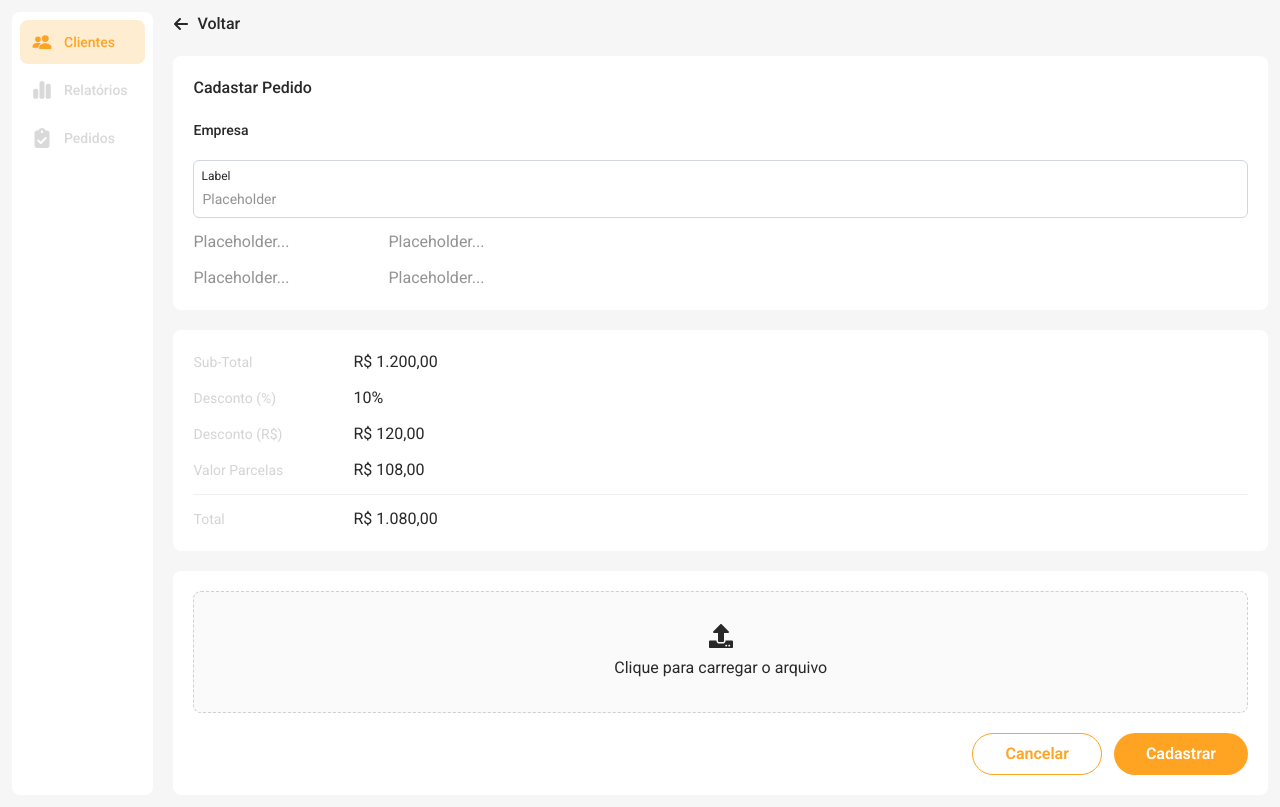
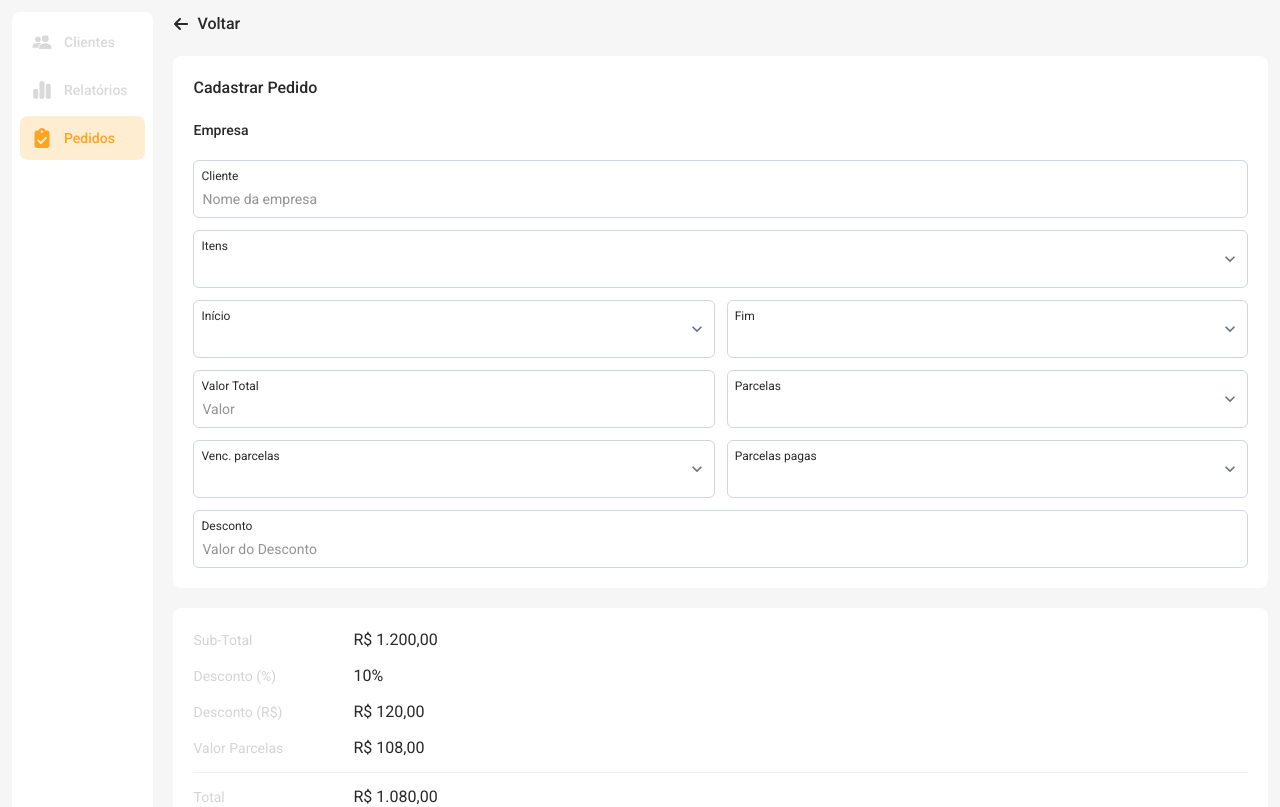
Before and after one commit to MPCGomes/propabanda-financial-tracker, a React (Vite) app in the folder frontend/: page /order/register in a window 1280 px wide. Shown: the top 807 px of the page. Built offline with nearby package versions, Linux system fonts and the light colour scheme.

Commit message:
add correct inputs

```diff
--- a/frontend/src/pages/ClientEdit.tsx
+++ b/frontend/src/pages/ClientEdit.tsx
@@ -1,6 +1,7 @@
 import Button from "../components/Button";
 import GoBack from "../components/GoBack";
 import Header from "../components/Header";
+import InputText from "../components/InputText";
 
 type ClientEditProps = {
   title: string;
@@ -21,40 +22,46 @@ export default function ClientEdit({ title }: ClientEditProps) {
 
         {/* Content */}
         <div className="flex flex-col gap-5 w-full p-4 pb-[100px] lg:p-0 lg:pb-0">
-            {/* Adicionar o ID do cliente */}
-          <GoBack link={"#"} />
+          {/* Adicionar o ID do cliente */}
+          <GoBack link={"/clients"} />
           <div className="flex flex-col p-5 gap-5 rounded-lg bg-white text-[#282828]">
-            <p className="text-base font-medium">Editar Cliente</p>
+            <p className="text-base font-medium">Cadastar Cliente</p>
             <div className="flex flex-col gap-5">
               <p className="text-sm font-medium">Empresa</p>
               <div className="flex flex-col gap-3">
-                <input type="text" placeholder="Placeholder..." />
-                <input type="text" placeholder="Placeholder..." />
+                <InputText label={"Nome"} placeholder={"Nome da empresa"} />
+                <InputText label={"CNPJ"} placeholder={"CNPJ"} />
               </div>
             </div>
           </div>
           <div className="flex flex-col p-5 gap-5 rounded-lg bg-white text-[#282828]">
             <p className="text-sm font-medium">Representante</p>
             <div className="flex flex-col gap-3">
-              <input type="text" placeholder="Placeholder..." />
-              <input type="text" placeholder="Placeholder..." />
-              <input type="text" placeholder="Placeholder..." />
+              <InputText label={"Nome"} placeholder={"Nome do representante"} />
+              <InputText
+                label={"Telefone"}
+                placeholder={"Telefone do representante"}
+              />
+              <InputText
+                label={"E-mail"}
+                placeholder={"E-mail do representante"}
+              />
             </div>
           </div>
           <div className="flex flex-col p-5 gap-5 rounded-lg bg-white text-[#282828]">
             <p className="text-sm font-medium">Endereço</p>
             <div className="flex flex-col gap-3">
-              <input type="text" placeholder="Placeholder..." />
+              <InputText label={"CEP"} placeholder={"CEP"} />
               <div className="flex gap-3">
-                <input type="text" placeholder="Placeholder..." />
-                <input type="text" placeholder="Placeholder..." />
+                <InputText label={"CNPJ"} placeholder={"CNPJ"} />
+                <InputText label={"CNPJ"} placeholder={"CNPJ"} />
               </div>
-              <input type="text" placeholder="Placeholder..." />
+              <InputText label={"Rua/Avenida"} placeholder={"Rua/Avenida"} />
               <div className="flex gap-3">
-                <input type="text" placeholder="Placeholder..." />
-                <input type="text" placeholder="Placeholder..." />
+                <InputText label={"Número"} placeholder={"Número"} />
+                <InputText label={"Complemento"} placeholder={"Complemento"} />
               </div>
-              <input type="text" placeholder="Placeholder..." />
+              <InputText label={"Referência"} placeholder={"Referência"} />
             </div>
 
             {/* Botões */}
--- a/frontend/src/pages/ClientRegister.tsx
+++ b/frontend/src/pages/ClientRegister.tsx
@@ -1,10 +1,23 @@
 import Button from "../components/Button";
 import GoBack from "../components/GoBack";
 import Header from "../components/Header";
+import InputSelect from "../components/InputSelect";
+import InputText from "../components/InputText";
 
 type ClientRegisterProps = {
   title: string;
 };
+
+const estados = [
+  { value: "sp", label: "São Paulo" },
+  { value: "RJ", label: "Rio de Janeiro" },
+];
+
+const cidades = [
+  { value: "caragua", label: "Caraguatatuba" },
+  { value: "jacarei", label: "Jacareí" },
+  { value: "sjc", label: "São José dos Campos" },
+];
 
 export default function ClientRegister({ title }: ClientRegisterProps) {
   return (
@@ -23,37 +36,43 @@ export default function ClientRegister({ title }: ClientRegisterProps) {
         <div className="flex flex-col gap-5 w-full p-4 pb-[100px] lg:p-0 lg:pb-0">
           <GoBack link={"/clients"} />
           <div className="flex flex-col p-5 gap-5 rounded-lg bg-white text-[#282828]">
-            <p className="text-base font-medium">Cadastar Cliente</p>
+            <p className="text-base font-medium">Cadastrar Cliente</p>
             <div className="flex flex-col gap-5">
               <p className="text-sm font-medium">Empresa</p>
               <div className="flex flex-col gap-3">
-                <input type="text" placeholder="Placeholder..." />
-                <input type="text" placeholder="Placeholder..." />
+                <InputText label={"Nome"} placeholder={"Nome da empresa"} />
+                <InputText label={"CNPJ"} placeholder={"CNPJ"} />
               </div>
             </div>
           </div>
           <div className="flex flex-col p-5 gap-5 rounded-lg bg-white text-[#282828]">
             <p className="text-sm font-medium">Representante</p>
             <div className="flex flex-col gap-3">
-              <input type="text" placeholder="Placeholder..." />
-              <input type="text" placeholder="Placeholder..." />
-              <input type="text" placeholder="Placeholder..." />
+              <InputText label={"Nome"} placeholder={"Nome do representante"} />
+              <InputText
+                label={"Telefone"}
+                placeholder={"Telefone do representante"}
+              />
+              <InputText
+                label={"E-mail"}
+                placeholder={"E-mail do representante"}
+              />
             </div>
           </div>
           <div className="flex flex-col p-5 gap-5 rounded-lg bg-white text-[#282828]">
             <p className="text-sm font-medium">Endereço</p>
             <div className="flex flex-col gap-3">
-              <input type="text" placeholder="Placeholder..." />
+              <InputText label={"CEP"} placeholder={"CEP"} />
               <div className="flex gap-3">
-                <input type="text" placeholder="Placeholder..." />
-                <input type="text" placeholder="Placeholder..." />
+                <InputSelect label={"Cidade"} id={""} options={cidades} />
+                <InputSelect label={"Estado"} id={""} options={estados} />
               </div>
-              <input type="text" placeholder="Placeholder..." />
+              <InputText label={"Rua/Avenida"} placeholder={"Rua/Avenida"} />
               <div className="flex gap-3">
-                <input type="text" placeholder="Placeholder..." />
-                <input type="text" placeholder="Placeholder..." />
+                <InputText label={"Número"} placeholder={"Número"} />
+                <InputText label={"Complemento"} placeholder={"Complemento"} />
               </div>
-              <input type="text" placeholder="Placeholder..." />
+              <InputText label={"Referência"} placeholder={"Referência"} />
             </div>
 
             {/* Botões */}
--- a/frontend/src/pages/OrderRegister.tsx
+++ b/frontend/src/pages/OrderRegister.tsx
@@ -5,10 +5,16 @@ import Info from "../components/Info";
 
 import { FaUpload } from "react-icons/fa";
 import InputText from "../components/InputText";
+import InputSelect from "../components/InputSelect";
 
 type OrderRegisterProps = {
   title: string;
 };
+
+const opcoes = [
+  { value: "valor1", label: "01" },
+  { value: "valor2", label: "02" },
+];
 
 export default function OrderRegister({ title }: OrderRegisterProps) {
   return (
@@ -20,26 +26,43 @@ export default function OrderRegister({ title }: OrderRegisterProps) {
             flex justify-center p-1
             lg:static lg:w-40 lg:flex lg:flex-col lg:justify-start lg:p-2"
         >
-          <Header clients="active" />
+          <Header orders="active" />
         </div>
 
         {/* Content */}
         <div className="flex flex-col gap-5 w-full p-4 pb-[100px] lg:p-0 lg:pb-0">
           <GoBack link={"/orders"} />
           <div className="flex flex-col p-5 gap-5 rounded-lg bg-white text-[#282828]">
-            <p className="text-base font-medium">Cadastar Pedido</p>
+            <p className="text-base font-medium">Cadastrar Pedido</p>
             <div className="flex flex-col gap-5">
               <p className="text-sm font-medium">Empresa</p>
               <div className="flex flex-col gap-3">
-                <InputText label={"Label"} placeholder={"Placeholder"} />
+                <InputText label={"Cliente"} placeholder={"Nome da empresa"} />
+                  <InputSelect label={"Itens"} id={""} options={opcoes} />
                 <div className="flex gap-3">
-                  <input type="text" placeholder="Placeholder..." />
-                  <input type="text" placeholder="Placeholder..." />
+                  <InputSelect label={"Início"} id={""} options={opcoes} />
+                  <InputSelect label={"Fim"} id={""} options={opcoes} />
                 </div>
                 <div className="flex gap-3">
-                  <input type="text" placeholder="Placeholder..." />
-                  <input type="text" placeholder="Placeholder..." />
+                  <InputText label={"Valor Total"} placeholder={"Valor"} />
+                  <InputSelect label={"Parcelas"} id={""} options={opcoes} />
                 </div>
+                <div className="flex gap-3">
+                  <InputSelect
+                    label={"Venc. parcelas"}
+                    id={""}
+                    options={opcoes}
+                  />
+                  <InputSelect
+                    label={"Parcelas pagas"}
+                    id={""}
+                    options={opcoes}
+                  />
+                </div>
+                <InputText
+                  label={"Desconto"}
+                  placeholder={"Valor do Desconto"}
+                />
               </div>
             </div>
           </div>
@@ -54,6 +77,7 @@ export default function OrderRegister({ title }: OrderRegisterProps) {
           </div>
 
           <div className="flex flex-col p-5 gap-5 rounded-lg bg-white text-[#282828]">
+            <p className="text-sm font-medium">Contrato</p>
             <button className="flex flex-col items-center gap-2 p-8 border-dashed border border-[#28282833] rounded-lg bg-[#fafafa] cursor-pointer">
               <p className="text-2xl">
                 <FaUpload />
```
